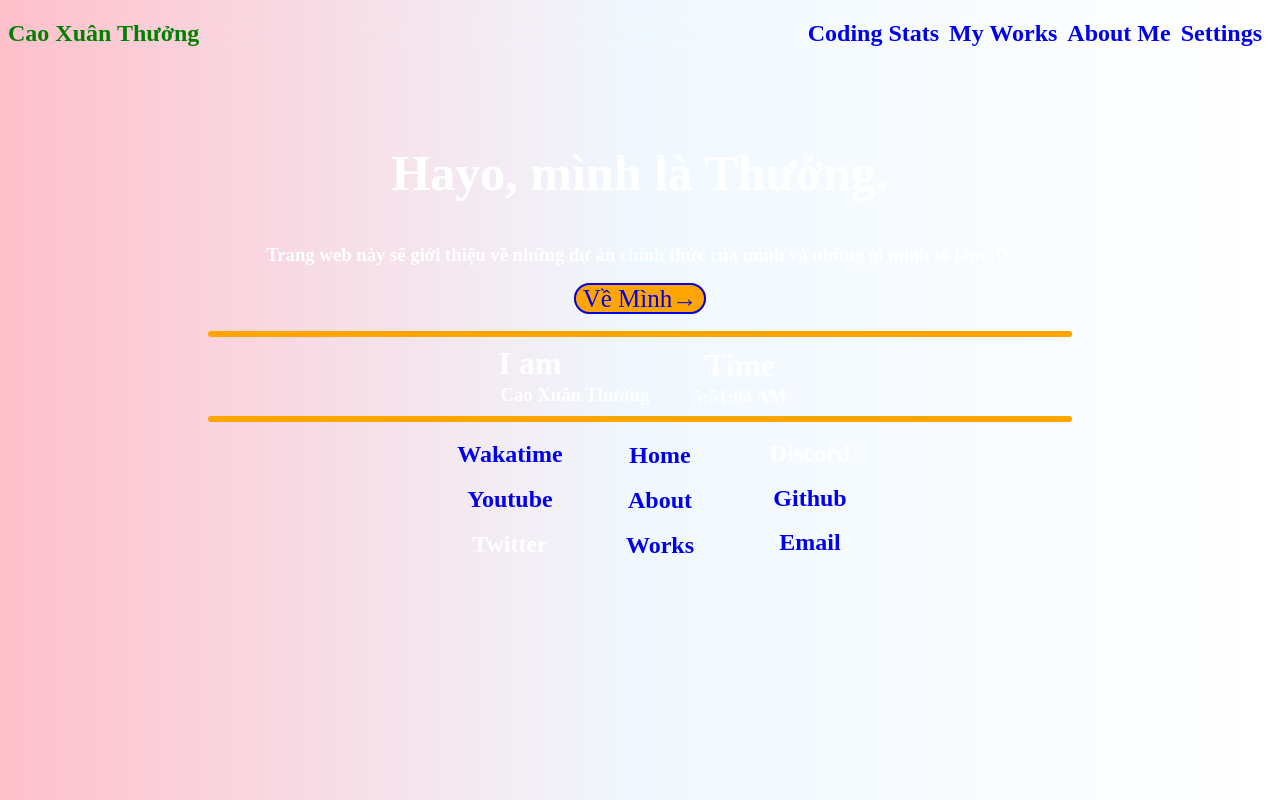
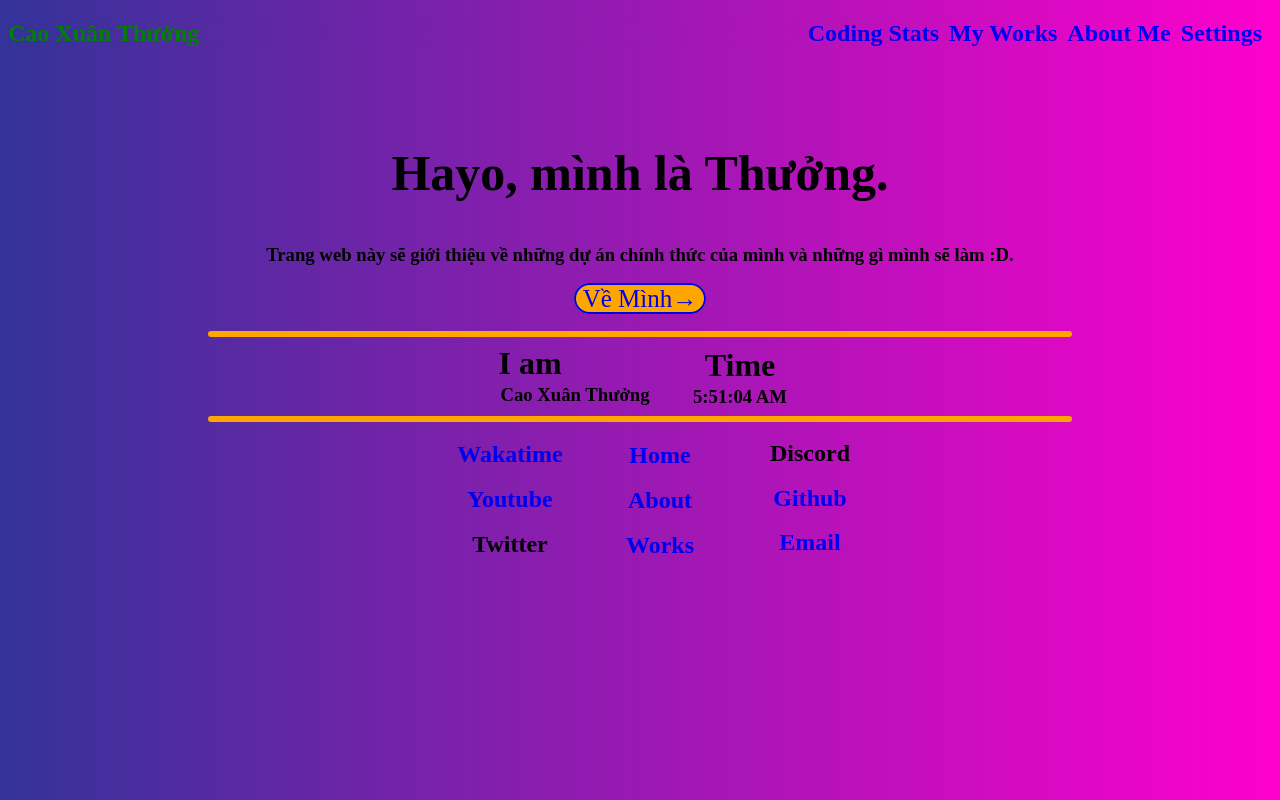
Before and after one commit to VianteTech/thuongdev.github.io, a plain HTML site: page index.html in a window 1280 px wide. Drawn offline with Linux system fonts and the light colour scheme.

Commit message:
Update assests.css

```diff
--- a/assests.css
+++ b/assests.css
@@ -18,9 +18,9 @@ div ul li:nth-child(3n-1){
 
 }
 :root{
-    --color:white;
-    --background:black;
-    --backimg: linear-gradient(to left,white,aliceblue,pink);
+    --color:black;
+    --background:white;
+    --backimg: linear-gradient(to right,#333399,#FF00CC);
     --width:250;
 }
 .body{
```
